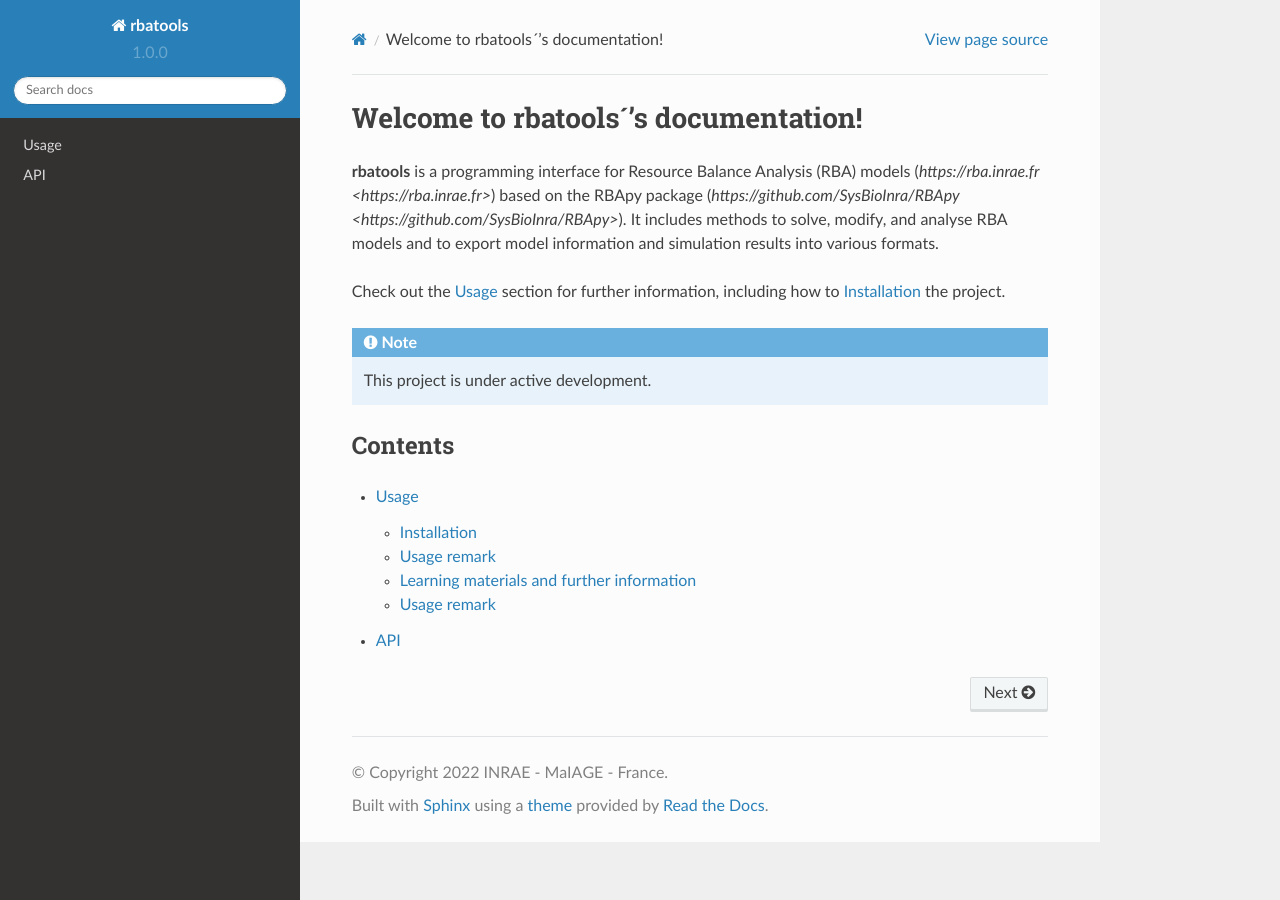
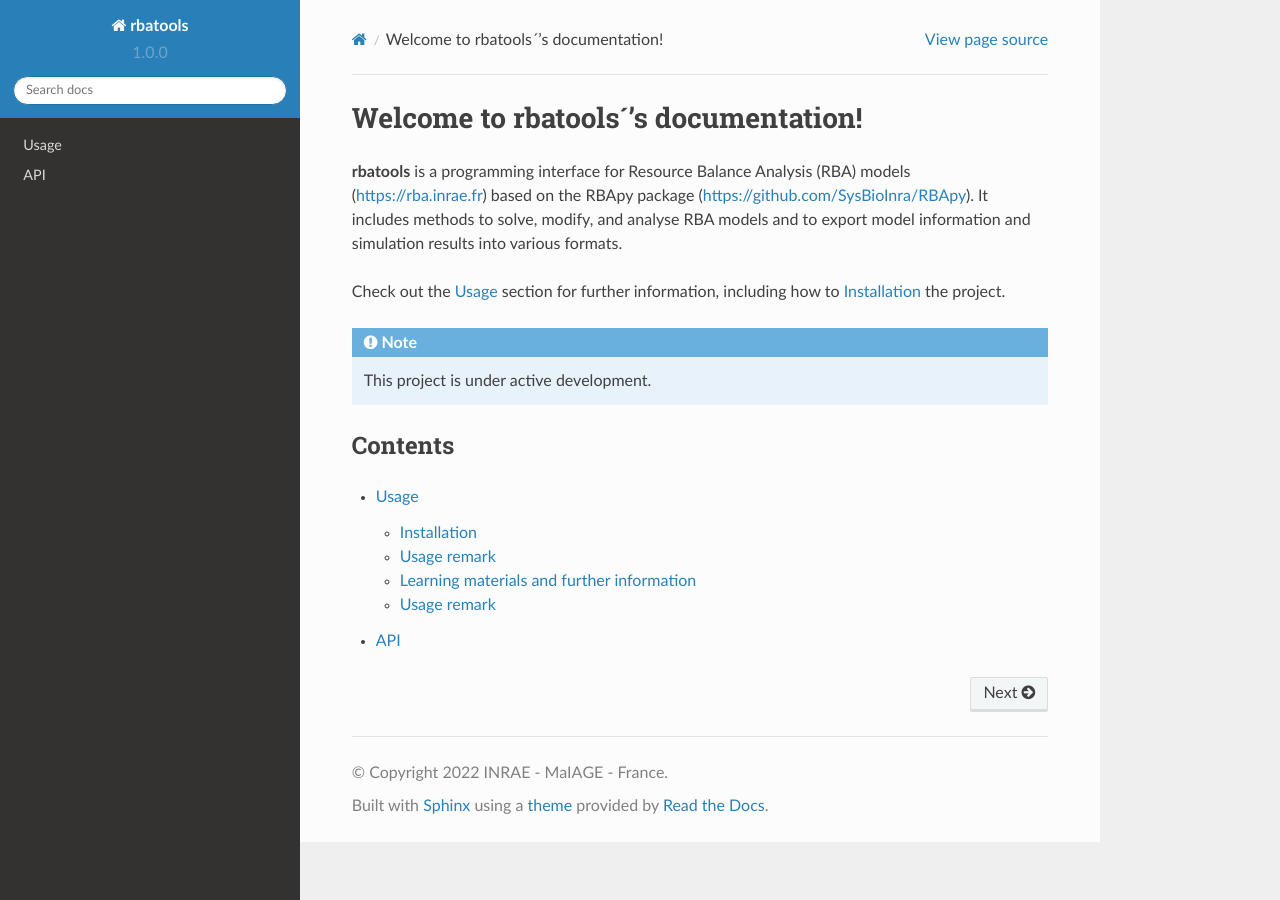
Before and after one commit to SysBioInra/rbatools, a Sphinx documentation site: the page built from docs/index.rst, in a window 1280 px wide. Built offline with Sphinx 7.4.7 and the Read the Docs theme 2.0.0, drawn with Linux system fonts in a browser that asks for light colours.

Commit message:
links in readthedocs

```diff
--- a/docs/README.rst
+++ b/docs/README.rst
@@ -1,4 +1,4 @@
-**rbatools** is a programming interface for Resource Balance Analysis (RBA) models (`https://rba.inrae.fr <https://rba.inrae.fr>`)
-based on the RBApy package (`https://github.com/SysBioInra/RBApy <https://github.com/SysBioInra/RBApy>`).
+**rbatools** is a programming interface for Resource Balance Analysis (RBA) models (`https://rba.inrae.fr <https://rba.inrae.fr>`_)
+based on the RBApy package (`https://github.com/SysBioInra/RBApy <https://github.com/SysBioInra/RBApy>`_).
 It includes methods to solve, modify, and analyse RBA models and to export model information
 and simulation results into various formats.
--- a/docs/index.rst
+++ b/docs/index.rst
@@ -1,8 +1,8 @@
 Welcome to rbatools´'s documentation!
 ===================================
 
-**rbatools** is a programming interface for Resource Balance Analysis (RBA) models (`https://rba.inrae.fr <https://rba.inrae.fr>`)
-based on the RBApy package (`https://github.com/SysBioInra/RBApy <https://github.com/SysBioInra/RBApy>`).
+**rbatools** is a programming interface for Resource Balance Analysis (RBA) models (`https://rba.inrae.fr <https://rba.inrae.fr>`_)
+based on the RBApy package (`https://github.com/SysBioInra/RBApy <https://github.com/SysBioInra/RBApy>`_).
 It includes methods to solve, modify, and analyse RBA models and to export model information
 and simulation results into various formats.
 
--- a/docs/usage.rst
+++ b/docs/usage.rst
@@ -24,7 +24,7 @@ To use rbatools, import it in Python
 
 Learning materials and further information
 ------------------------------------------
-For further information, please visit `our website <https://rba.inrae.fr>` and for tutorials our `GitHub <https://github.com/SysBioInra/rbatools>`.
+For further information, please visit `our website <https://rba.inrae.fr>`_ and for tutorials our `GitHub <https://github.com/SysBioInra/rbatools>`_.
 
 Usage remark
 ------------
```
